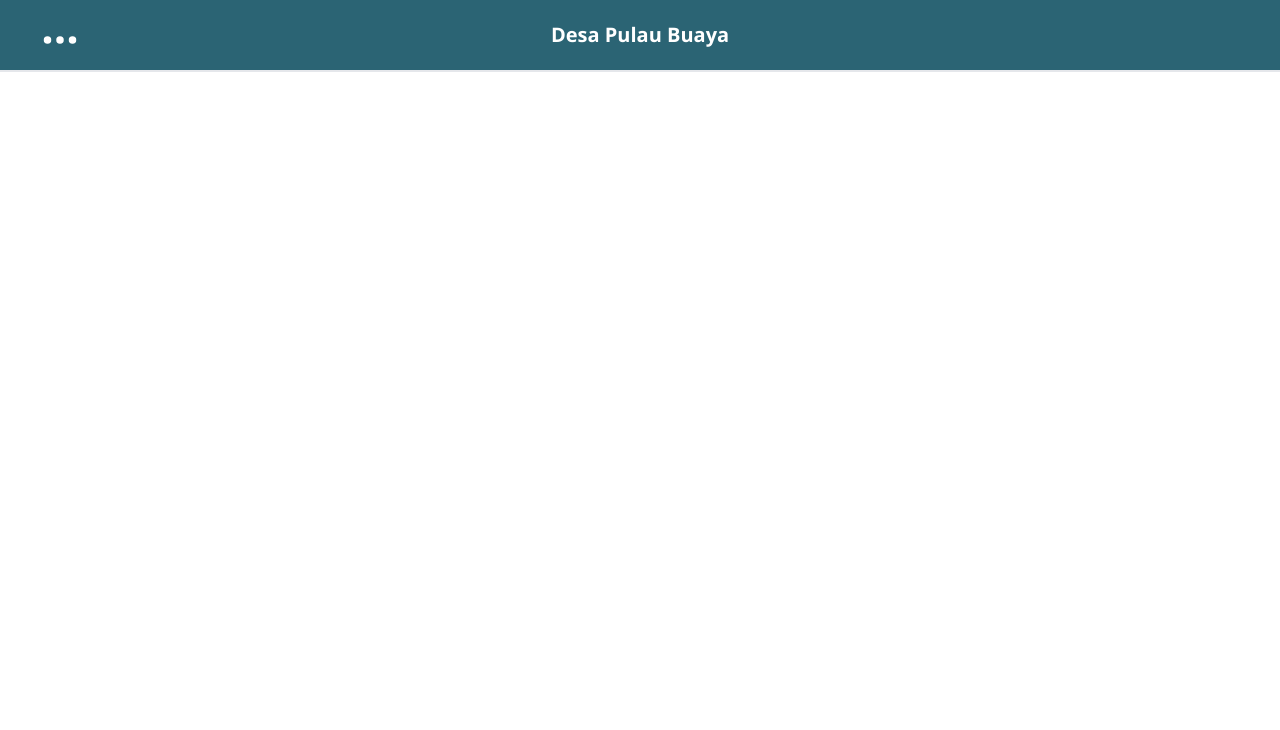
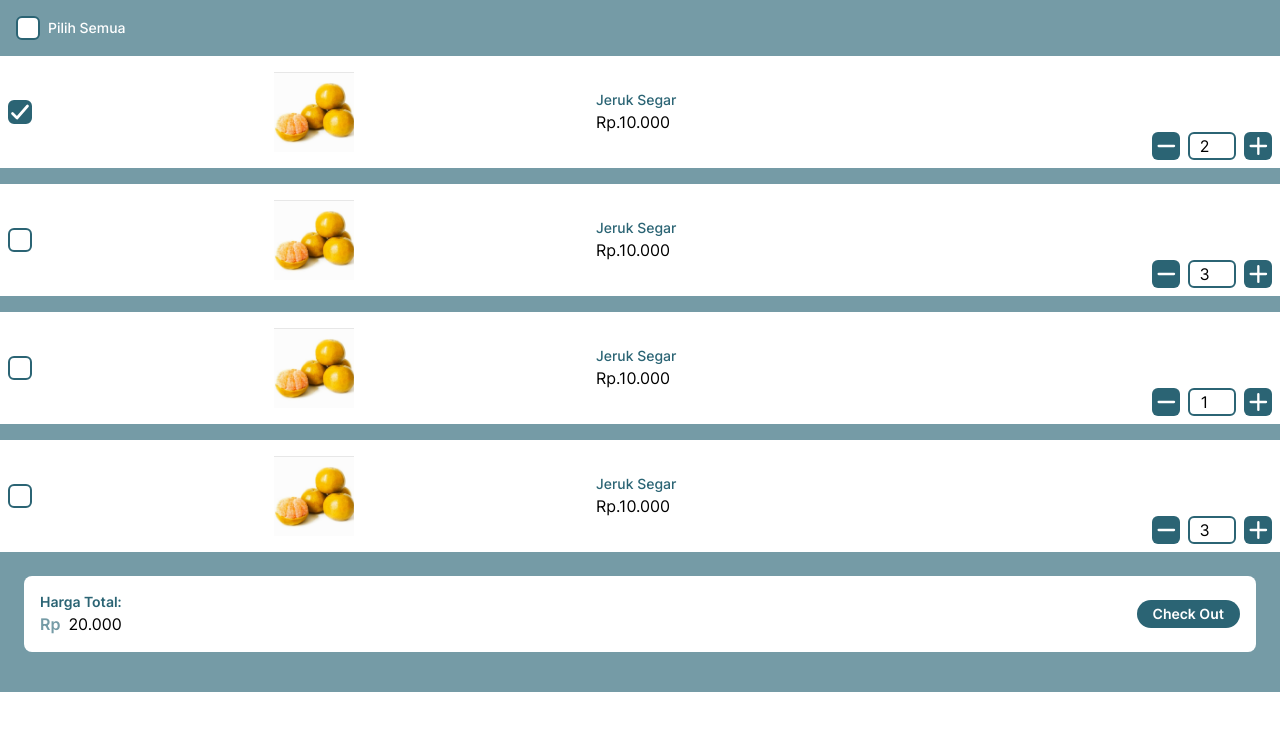
Before and after one commit to aziemp66/Desa-Pulau-Buaya-Front-End, a React (Vite) app: page /marketplace/cart in a window 1280 px wide. Shown: the top 730 px of the page. Built offline with nearby package versions, Linux system fonts and the light colour scheme.

Commit message:
adding checkout page

```diff
--- a/src/App.jsx
+++ b/src/App.jsx
@@ -9,6 +9,7 @@ import History from "./Pages/History/History";
 import HeadInfo from "./Pages/HeadInfo/HeadInfo";
 import Marketplace from "./Pages/Marketplace/Marketplace";
 import ProductView from "./Pages/Marketplace/ProductView/ProductView";
+import Cart from "./Pages/Marketplace/Cart/Cart";
 
 function App() {
   const [show, setShow] = useState(false);
@@ -20,7 +21,7 @@ function App() {
           !show && "lg:-translate-x-80"
         }`}
       >
-        <Navbar toggleShow={setShow} show={show} />
+        {/* <Navbar toggleShow={setShow} show={show} /> */}
         <Routes>
           <Route path="/" element={<Home />} />
           <Route path="/about" element={<About />} />
@@ -28,6 +29,7 @@ function App() {
           <Route path="/head-info" element={<HeadInfo />} />
           <Route path="/marketplace" element={<Marketplace />} />
           <Route path="/marketplace/view" element={<ProductView />} />
+          <Route path="/marketplace/cart" element={<Cart />} />
         </Routes>
       </div>
     </div>
--- /dev/null
+++ b/src/Components/CustomCheckbox/CustomCheckbox.jsx
@@ -0,0 +1,24 @@
+import CheckIcon from "../../Assets/Icons/check-icon.svg?component";
+
+const customCheckbox = (props) => {
+  return (
+    <label
+      className="relative flex items-center justify-center"
+      htmlFor={props.id}
+    >
+      <input
+        id={props.id}
+        className="peer mr-2 w-6 h-6 appearance-none checked:bg-blue-dark bg-white border-2 border-blue-dark rounded-md"
+        type="checkbox"
+        name="select-all"
+        checked={props.state}
+        onChange={() => {
+          props.setState(!props.state);
+        }}
+      />
+      <CheckIcon className="absolute peer-checked:visible invisible w-6 h-6 left-0 fill-blue-dark" />
+    </label>
+  );
+};
+
+export default customCheckbox;
--- a/src/Components/ItemCounter/ItemCounter.jsx
+++ b/src/Components/ItemCounter/ItemCounter.jsx
@@ -17,7 +17,7 @@ const itemCounter = (props) => {
         type="number"
         value={props.state}
         onChange={(e) => {
-          props.setState(parseInt(e.target.value, 10));
+          props.setState(+e.target.value || 0);
         }}
       />
       <button
--- a/src/Components/RectangleImageContainer/RectangleImageContainer.jsx
+++ b/src/Components/RectangleImageContainer/RectangleImageContainer.jsx
@@ -1,7 +1,7 @@
 const rectangleImageContainer = (props) => {
   return (
     // <div className={`max-w-[300px] mx-auto bg-black`}>
-    <div className={`max-w-[${props.size}] mx-auto bg-black`}>
+    <div className={`max-w-[80px] mx-auto bg-slate-500`}>
       <div className={`relative w-full pt-[100%]`}>
         <div className="absolute inset-x-0 top-1/2 translate-y-[-50%]">
           <img
--- a/src/Pages/Marketplace/Card/Card.jsx
+++ b/src/Pages/Marketplace/Card/Card.jsx
@@ -16,7 +16,7 @@ const card = () => {
 
   return (
     <Link
-      className="flex flex-col overflow-hidden h-44 rounded-xl shadow-md"
+      className="flex flex-col overflow-hidden h-48 rounded-xl shadow-md"
       to={link}
     >
       <div
--- a/src/Pages/Marketplace/Cart/Cart.tsx
+++ b/src/Pages/Marketplace/Cart/Cart.tsx
@@ -0,0 +1,158 @@
+import { useId, useState, useReducer, useEffect } from "react";
+import CustomCheckbox from "../../../Components/CustomCheckbox/CustomCheckbox";
+import CartItem from "./CartItem/CartItem";
+
+const cartItemReducer = (state, action) => {
+  const oldState = state;
+
+  const cartItemId = action.payload.id;
+  const name = action.payload.name;
+  const price = action.payload.price;
+  const checked = action.payload.checked;
+  const amount = action.payload.amount;
+
+  switch (action.type) {
+    case "add":
+      return { ...oldState, [cartItemId]: { name, price, checked, amount } };
+    case "changeAmount":
+      return { ...oldState, [cartItemId]: { ...oldState[cartItemId], amount } };
+    case "changeChecked":
+      return {
+        ...oldState,
+        [cartItemId]: { ...oldState[cartItemId], checked },
+      };
+    default:
+      return oldState;
+  }
+};
+
+const cart = () => {
+  const allCheckedId = useId();
+  const [allChecked, setAllChecked] = useState(false);
+  const [totalPrice, setTotalPrice] = useState(0);
+
+  const [cartItemState, cartItemDispatch] = useReducer(cartItemReducer, {});
+
+  //cuma utk development, utk ngasih 3 id di 3 CartItem bawah itu
+  const data = [];
+
+  const getData = () => {
+    const data = [
+      {
+        id: "23102001",
+        name: "Jeruk Segar",
+        price: 10000,
+        amount: 2,
+        checked: true,
+      },
+      {
+        id: "23102003",
+        name: "Jeruk Segar",
+        price: 10000,
+        amount: 1,
+        checked: false,
+      },
+      {
+        id: "23102002",
+        name: "Jeruk Segar",
+        price: 10000,
+        amount: 3,
+        checked: false,
+      },
+      {
+        id: "23102004",
+        name: "Jeruk Segar",
+        price: 10000,
+        amount: 3,
+        checked: false,
+      },
+    ];
+
+    data.map((item) => {
+      cartItemDispatch({
+        type: "add",
+        payload: {
+          id: item.id,
+          name: item.name,
+          price: item.price,
+          amount: item.amount,
+          checked: item.checked,
+        },
+      });
+    });
+  };
+
+  useEffect(() => {
+    getData();
+  }, []);
+  //utk development selesai
+
+  useEffect(() => {
+    let calculatedPrice = 0;
+
+    Object.entries(cartItemState).map((item) => {
+      if (item[1].checked) calculatedPrice += item[1].price * item[1].amount;
+    });
+    setTotalPrice(calculatedPrice);
+  }, [cartItemState]);
+
+  return (
+    <div className="pb-10 font-inter bg-blue-light">
+      <div className="p-4 w-screen">
+        <div className="flex flex-row items-center justify-left border-red-500">
+          <CustomCheckbox
+            state={allChecked}
+            setState={setAllChecked}
+            id={allCheckedId}
+          />
+          <label
+            className="text-sm font-medium text-white"
+            htmlFor={allCheckedId}
+          >
+            Pilih Semua
+          </label>
+        </div>
+      </div>
+      <div className="[&>*]:mb-4">
+        {Object.entries(cartItemState).map((item, index) => {
+          return (
+            <CartItem
+              key={index}
+              itemId={item[0]}
+              name={item[1].name}
+              price={item[1].price}
+              amount={item[1].amount}
+              checked={item[1].checked || allChecked}
+              setChecked={(checked) => {
+                cartItemDispatch({
+                  type: "changeChecked",
+                  payload: { id: item[0], checked },
+                });
+              }}
+              setAmount={(amount) => {
+                cartItemDispatch({
+                  type: "changeAmount",
+                  payload: { id: item[0], amount },
+                });
+              }}
+            />
+          );
+        })}
+      </div>
+      <div className="mx-6 mt-6 p-4 rounded-lg bg-white flex items-center justify-between">
+        <div>
+          <p className="text-sm font-inter font-semibold text-blue-dark">
+            Harga Total:
+          </p>
+          <span className="mr-2 text-blue-light font-semibold">Rp</span>
+          {totalPrice.toLocaleString("id-ID")}
+        </div>
+        <button className="py-1 px-4 text-sm font-semibold rounded-full text-white bg-blue-dark">
+          Check Out
+        </button>
+      </div>
+    </div>
+  );
+};
+
+export default cart;
--- a/src/Pages/Marketplace/Cart/CartItem/CartItem.jsx
+++ b/src/Pages/Marketplace/Cart/CartItem/CartItem.jsx
@@ -1,3 +1,41 @@
-const cartItem = () => {};
+import { useId } from "react";
+import ItemCounter from "../../../../Components/ItemCounter/ItemCounter";
+import CustomCheckbox from "../../../../Components/CustomCheckbox/CustomCheckbox";
+import RectangleImageContainer from "../../../../Components/RectangleImageContainer/RectangleImageContainer";
+import jerukSegar from "../../../../Assets/jerukSegar.jpeg";
+
+const cartItem = (props) => {
+  const checkId = useId();
+
+  return (
+    <div className="p-2 font-inter flex w-screen h-28 bg-white">
+      <label
+        className="flex-1 flex items-center justify-center"
+        htmlFor={checkId}
+      >
+        <CustomCheckbox
+          className="flex-none"
+          id={checkId}
+          state={props.checked}
+          setState={props.setChecked}
+        />
+        <div className="flex-1 rounded-lg">
+          <RectangleImageContainer size="80px" image={jerukSegar} />
+        </div>
+        <div className="flex-1 p-2 bg-white">
+          <p className="text-sm text-blue-dark font-medium font-inter">
+            {props?.name ? props.name : "Produk Tidak Ditemukan"}
+          </p>
+          <p className="text-md">
+            {props?.price ? "Rp." + props.price.toLocaleString("in-ID") : ""}
+          </p>
+        </div>
+      </label>
+      <div className="flex-none flex items-end justify-center">
+        <ItemCounter state={props.amount} setState={props.setAmount} />
+      </div>
+    </div>
+  );
+};
 
 export default cartItem;
--- a/src/Pages/Marketplace/ProductView/ProductView.jsx
+++ b/src/Pages/Marketplace/ProductView/ProductView.jsx
@@ -1,5 +1,5 @@
 import { useState } from "react";
-import { useLocation } from "react-router-dom";
+import { Link, useLocation } from "react-router-dom";
 import RectangleImageContainer from "../../../Components/RectangleImageContainer/RectangleImageContainer";
 import ItemCounter from "../../../Components/ItemCounter/ItemCounter";
 import Card from "../Card/Card";
@@ -28,22 +28,27 @@ const productView = () => {
   } else {
     data = {
       id: "",
-      title: "Produk tydack ditemukan",
-      image: imageNotAvailable,
-      description: "Tidak ada",
-      price: 0,
     };
   }
 
   return (
     <div className="font-inter">
       <div className="py-4 px-6 bg-blue-light">
-        <RectangleImageContainer size="300px" image={data.image} />
+        <RectangleImageContainer
+          size="300px"
+          image={data.id ? data.image : imageNotAvailable}
+        />
       </div>
       <div className="px-4 py-2 bg-white drop-shadow-xl">
-        <p className="text-md font-medium">{data.title}</p>
-        <p className="pt-1">Rp. {data.price.toLocaleString("in-ID")}</p>
+        <p className="text-md font-medium">
+          {data.id ? data.title : "Produk Tidak Ditemukan"}
+        </p>
+        <p className="pt-1">
+          {data.id ? `Rp. ${data.price.toLocaleString("in-ID")}` : ""}
+        </p>
       </div>
+      {data.id ? (
+        <>
           <div className="p-4 min-h-[220px]">
             <p className="text-blue-light font-medium">Deskripsi Produk:</p>
             <p className="pt-2 text-sm">{data.description}</p>
@@ -55,12 +60,20 @@ const productView = () => {
                 <button className="flex-1 px-2 py-1 mr-2 text-center rounded-xl bg-blue-dark">
                   + Keranjang
                 </button>
-            <button className="flex-1 px-2 py-1 text-center rounded-xl bg-blue-dark">
+                <Link
+                  className="flex-1 px-2 py-1 text-center rounded-xl bg-blue-dark"
+                  to="/marketplace/cart"
+                >
                   Beli Sekarang
-            </button>
+                </Link>
               </div>
             </div>
           </div>
+        </>
+      ) : (
+        <></>
+      )}
+
       <div className="py-2 pl-4 font-semibold bg-white">Produk Lainnya</div>
       <div className="relative w-screen pt-4 pl-4 pb-10 [&>*]:min-w-[150px] [&>*]:mr-4 flex flex-row items-center overflow-x-auto bg-blue-light">
         <Card />
```
Also changed, not shown: src/Assets/Icons/check-icon.svg (added). Lines whose indentation alone changed are shown as unchanged.
